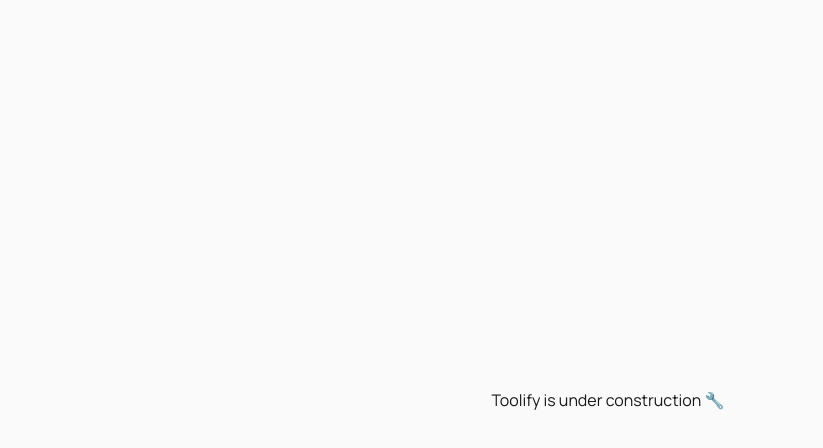
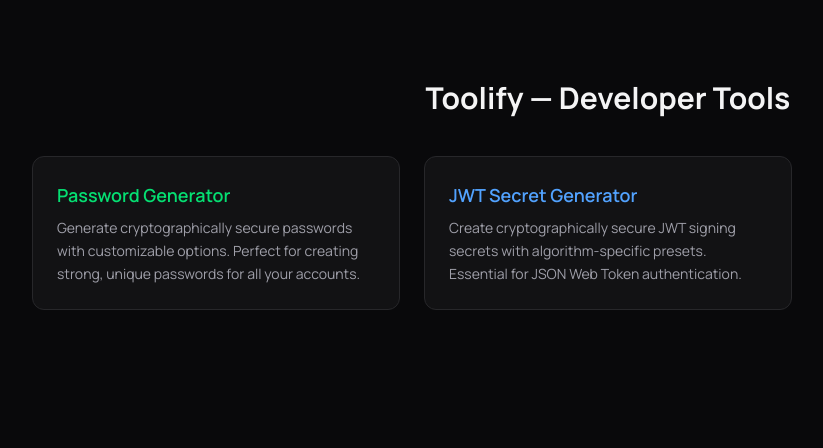
Before and after one commit to CyrilleLyam/toolify, a Next.js app: page / in a window 1280 px wide. Shown: the top 448 px of the page, without its empty margins (32-855 px from the left). Built offline with nearby package versions, Linux system fonts and the light colour scheme.

Commit message:
feat: add jwt and password geneator

```diff
--- /dev/null
+++ b/src/app/jwt-secret-generator/page.tsx
@@ -0,0 +1,61 @@
+import crypto from "crypto";
+import Link from "next/link";
+import CopyButton from "@/components/CopyButton";
+
+function makeJwtSecret(byteLength = 64) {
+  return crypto.randomBytes(byteLength).toString("base64url");
+}
+
+export default async function JwtSecretGeneratorPage({
+  searchParams,
+}: {
+  searchParams: Promise<Record<string, string | string[] | undefined>>;
+}) {
+  const params = await searchParams;
+  const shouldGenerate = params?.gen === "1";
+  const secret = shouldGenerate ? makeJwtSecret(64) : "";
+
+  return (
+    <main className="min-h-screen bg-zinc-950 text-zinc-100 px-6 py-20">
+      <div className="mx-auto max-w-2xl text-center">
+        <h1 className="text-3xl font-bold mb-4 text-blue-400">
+          JWT Secret Generator
+        </h1>
+        <p className="text-zinc-400 mb-8">
+          Generate cryptographically secure JWT signing secrets (Base64URL
+          encoded).
+        </p>
+
+        <form
+          method="GET"
+          className="rounded-xl border border-zinc-800 bg-zinc-900/60 p-6"
+        >
+          <input
+            type="text"
+            readOnly
+            value={secret}
+            placeholder="Click Generate"
+            className="w-full bg-zinc-950 border border-zinc-800 rounded-md p-3 text-center text-zinc-100 font-mono text-xs mb-4 break-all"
+          />
+          <div className="flex justify-center gap-3">
+            <input type="hidden" name="gen" value="1" />
+            <button
+              type="submit"
+              className="rounded-md bg-blue-500 px-4 py-2 text-sm font-semibold text-black hover:bg-blue-400 transition"
+            >
+              Generate
+            </button>
+            <CopyButton text={secret} />
+          </div>
+        </form>
+
+        <Link
+          href="/"
+          className="inline-block mt-10 text-sm text-zinc-400 hover:text-zinc-200 transition"
+        >
+          ← Back to Tools
+        </Link>
+      </div>
+    </main>
+  );
+}
--- a/src/app/layout.tsx
+++ b/src/app/layout.tsx
@@ -26,7 +26,7 @@
   return (
     <html lang="en" className={manrope.variable}>
       <body
-        className={`${manrope.className} antialiased bg-zinc-50 text-zinc-900`}
+        className={`${manrope.className} antialiased bg-zinc-950 text-zinc-100 selection:bg-cyan-500/20 selection:text-cyan-400`}
       >
         {children}
       </body>
--- a/src/app/page.tsx
+++ b/src/app/page.tsx
@@ -1,7 +1,60 @@
+import Link from "next/link";
+
 export default function Home() {
+  const tools = [
+    {
+      title: "Password Generator",
+      description:
+        "Generate cryptographically secure passwords with customizable options. Perfect for creating strong, unique passwords for all your accounts.",
+      color: "text-green-400",
+      href: "/password-generator",
+    },
+    {
+      title: "JWT Secret Generator",
+      description:
+        "Create cryptographically secure JWT signing secrets with algorithm-specific presets. Essential for JSON Web Token authentication.",
+      color: "text-blue-400",
+      href: "/jwt-secret-generator",
+    },
+  ];
+
   return (
-    <main className="flex min-h-screen items-center justify-center bg-zinc-50">
-      Toolify is under construction 🔧
+    <main className="min-h-screen bg-zinc-950 text-zinc-100 px-6 py-20">
+      <div className="mx-auto max-w-6xl">
+        <h1 id="tools-heading" className="mb-10 text-center text-3xl font-bold">
+          Toolify — Developer Tools
+        </h1>
+
+        <section aria-labelledby="tools-heading">
+          <ul role="list" className="grid gap-6 sm:grid-cols-2 lg:grid-cols-3">
+            {tools.map((tool) => (
+              <li key={tool.title}>
+                <Link
+                  href={tool.href}
+                  aria-label={tool.title}
+                  className={[
+                    "group block rounded-xl border border-zinc-800 bg-zinc-900/60 p-6",
+                    "hover:border-zinc-700 hover:bg-zinc-900/80",
+                    "cursor-pointer transition duration-200 motion-reduce:transition-none",
+                    "focus:outline-none focus-visible:ring-2 focus-visible:ring-cyan-500/60",
+                  ].join(" ")}
+                >
+                  <article>
+                    <h2
+                      className={`mb-2 text-lg font-semibold group-hover:text-white ${tool.color}`}
+                    >
+                      {tool.title}
+                    </h2>
+                    <p className="text-sm leading-relaxed text-zinc-400">
+                      {tool.description}
+                    </p>
+                  </article>
+                </Link>
+              </li>
+            ))}
+          </ul>
+        </section>
+      </div>
     </main>
   );
 }
--- /dev/null
+++ b/src/app/password-generator/page.tsx
@@ -0,0 +1,64 @@
+import crypto from "crypto";
+import Link from "next/link";
+import CopyButton from "@/components/CopyButton";
+
+function makePassword(len = 20) {
+  const pool =
+    "abcdefghijklmnopqrstuvwxyzABCDEFGHIJKLMNOPQRSTUVWXYZ0123456789!@#$%^&*()-_=+[]{};:,.?/|~";
+  const out: string[] = [];
+  for (let i = 0; i < len; i++) out.push(pool[crypto.randomInt(pool.length)]);
+  return out.join("");
+}
+
+export default async function PasswordGeneratorPage({
+  searchParams,
+}: {
+  searchParams: Promise<Record<string, string | string[] | undefined>>;
+}) {
+  const params = await searchParams;
+  const shouldGenerate = params?.gen === "1";
+  const pwd = shouldGenerate ? makePassword(20) : "";
+
+  return (
+    <main className="min-h-screen bg-zinc-950 text-zinc-100 px-6 py-20">
+      <div className="mx-auto max-w-2xl text-center">
+        <h1 className="text-3xl font-bold mb-4 text-green-400">
+          Password Generator
+        </h1>
+        <p className="text-zinc-400 mb-8">
+          Generate cryptographically secure passwords server-side.
+        </p>
+
+        <form
+          method="GET"
+          className="rounded-xl border border-zinc-800 bg-zinc-900/60 p-6"
+        >
+          <input
+            type="text"
+            readOnly
+            value={pwd}
+            placeholder="Click Generate"
+            className="w-full bg-zinc-950 border border-zinc-800 rounded-md p-3 text-center text-zinc-100 font-mono text-sm mb-4"
+          />
+          <div className="flex justify-center gap-3">
+            <input type="hidden" name="gen" value="1" />
+            <button
+              type="submit"
+              className="rounded-md bg-green-500 px-4 py-2 text-sm font-semibold text-black hover:bg-green-400 transition"
+            >
+              Generate
+            </button>
+            <CopyButton text={pwd} />
+          </div>
+        </form>
+
+        <Link
+          href="/"
+          className="inline-block mt-10 text-sm text-zinc-400 hover:text-zinc-200 transition"
+        >
+          ← Back to Tools
+        </Link>
+      </div>
+    </main>
+  );
+}
--- /dev/null
+++ b/src/components/CopyButton.tsx
@@ -0,0 +1,19 @@
+"use client";
+
+export default function CopyButton({ text }: { text: string }) {
+  async function handleCopy() {
+    if (!text) return;
+    await navigator.clipboard.writeText(text);
+  }
+
+  return (
+    <button
+      type="button"
+      onClick={handleCopy}
+      disabled={!text}
+      className="rounded-md border border-zinc-700 px-4 py-2 text-sm text-zinc-300 hover:bg-zinc-800 transition disabled:opacity-40"
+    >
+      Copy
+    </button>
+  );
+}
```
